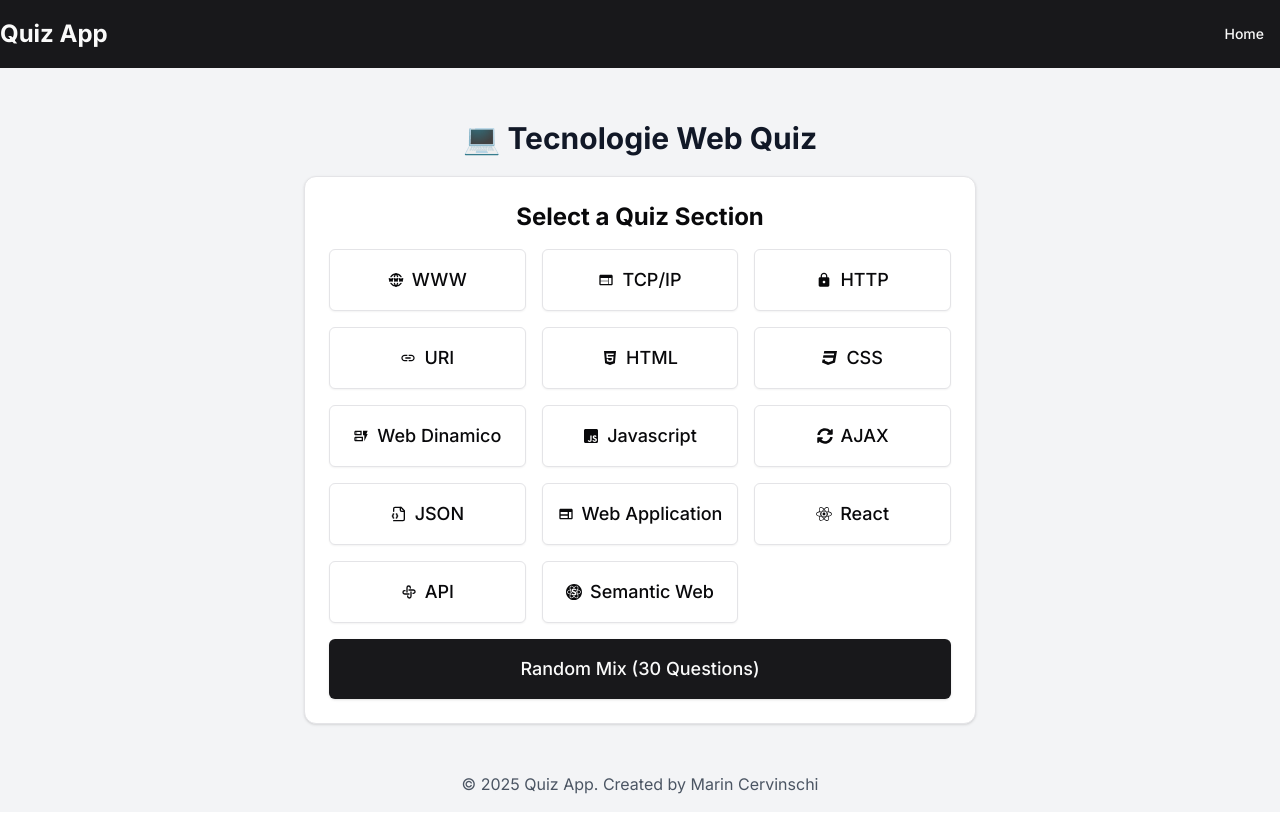
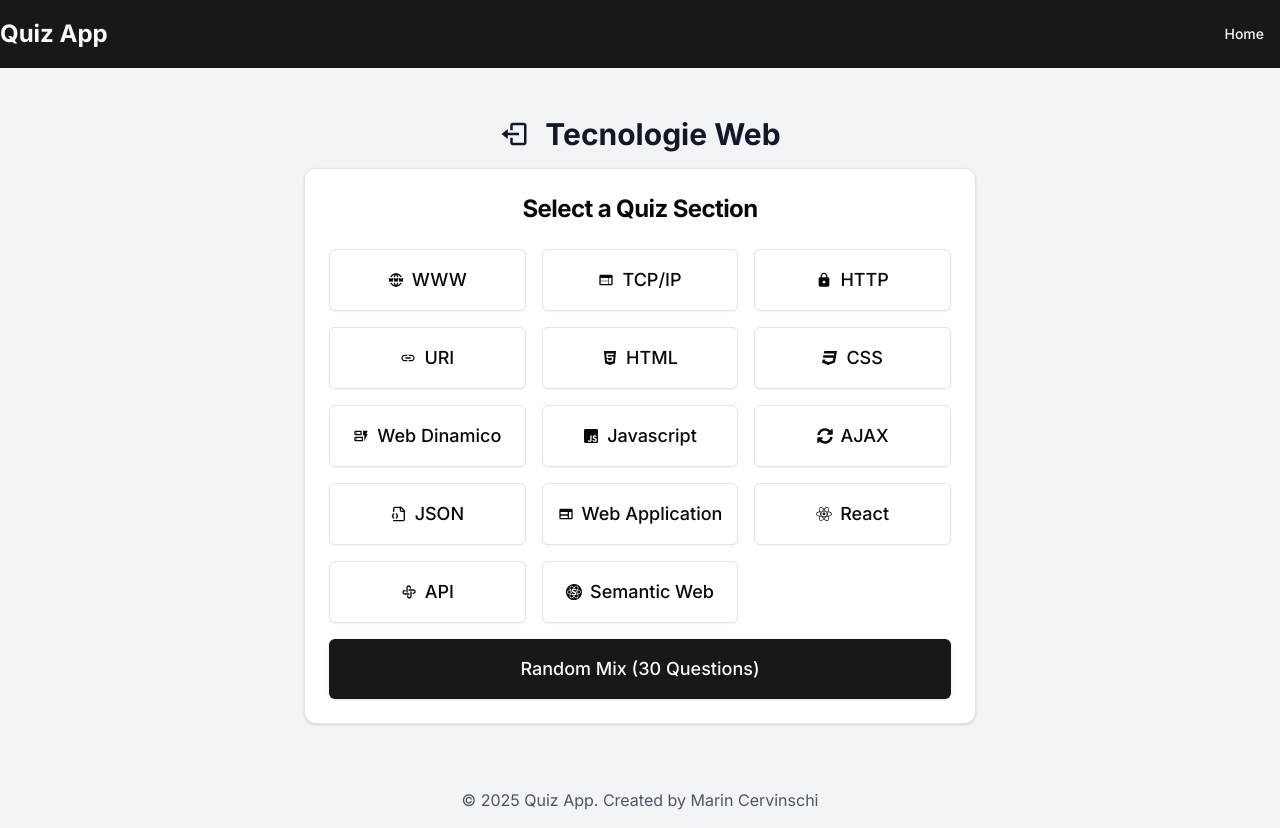
Before and after one commit to MarinCervinschi/WebTechnologyQuiz, a Next.js app: page /web-tecnologies in a window 1280 px wide. Built offline with nearby package versions, Linux system fonts and the light colour scheme; a web font is replaced by a local one.

Commit message:
feat: modularity

```diff
--- /dev/null
+++ b/app/[quizClass]/[section]/page.tsx
@@ -0,0 +1,40 @@
+"use client"
+
+import { Quiz } from "@components/quiz/Quiz"
+import quizData from "@/lib/quiz-data"
+import { getRandomQuestions } from "@/lib/utils"
+import { useParams } from "next/navigation"
+import { notFound } from "next/navigation"
+import DefaultLayout from "@components/Layouts/DefaultLayout"
+import Link from 'next/link'
+import { BiLogOut } from "react-icons/bi";
+
+export default function QuizPage() {
+    const params = useParams()
+    const quizClass = quizData.find((c) => c.id === params.quizClass)
+    const section = quizClass?.sections.find((s) => s.id === params.section)
+
+    if (!quizClass) {
+        return notFound()
+    }
+
+    const quizSection = params.section === "random" ? getRandomQuestions(30, quizClass.sections) : section
+
+    if (!quizSection) {
+        return notFound()
+    }
+
+    return (
+        <DefaultLayout>
+            <div className="flex flex-col items-center justify-center p-4 space-y-4">
+                <div className="flex items-center justify-center space-x-4">
+                    <Link href={`/${params.quizClass}`} className="text-3xl">
+                        <BiLogOut/>
+                    </Link>
+                    <h1 className="text-3xl font-bold text-center">{quizClass.name}</h1>
+                </div>
+                <Quiz section={quizSection} quizClassId={quizClass.id} />
+            </div>
+        </DefaultLayout>
+    )
+}
--- /dev/null
+++ b/app/[quizClass]/page.tsx
@@ -0,0 +1,32 @@
+'use client'
+
+import SectionSelector from "@components/quiz/SectionSelector"
+import DefaultLayout from "../components/Layouts/DefaultLayout"
+import quizData from "@/lib/quiz-data"
+import { notFound } from "next/navigation"
+import { useParams } from "next/navigation"
+import { BiLogOut } from "react-icons/bi";
+import Link from 'next/link'
+
+
+export default function QuizClassPage() {
+    const params = useParams()
+    const quizClass = quizData.find((c) => c.id === params.quizClass)
+    if (!quizClass) {
+        notFound()
+    }
+
+    return (
+        <DefaultLayout>
+            <div className="flex flex-col items-center justify-center p-4 space-y-4">
+                <div className="flex items-center justify-center space-x-4">
+                    <Link href={`/`} className="text-3xl">
+                        <BiLogOut/>
+                    </Link>
+                    <h1 className="text-3xl font-bold text-center">{quizClass.name}</h1>
+                </div>
+                <SectionSelector sections={quizClass.sections} quizClassId={quizClass.id} />
+            </div>
+        </DefaultLayout>
+    )
+}
--- a/app/components/ClassSelector/index.tsx
+++ b/app/components/ClassSelector/index.tsx
@@ -7,7 +7,7 @@ interface ClassSelectorProps {
     classes: QuizClass[]
 }
 
-export function ClassSelector({ classes }: ClassSelectorProps) {
+export default function ClassSelector({ classes }: ClassSelectorProps) {
     return (
         <Card className="w-full max-w-2xl mx-auto">
             <CardHeader>
@@ -17,7 +17,7 @@ export function ClassSelector({ classes }: ClassSelectorProps) {
                 <div className="grid grid-cols-1 gap-4 sm:grid-cols-2 lg:grid-cols-3">
                     {classes.map((quizClass) => (
                         <Button key={quizClass.id} asChild variant="outline" className="h-auto py-4 text-lg">
-              <Link href={`/${quizClass.id}`}>{quizClass.name}</Link>
+                            <Link href={`/${quizClass.id}`}>{quizClass.icon}{quizClass.name}</Link>
                         </Button>
                     ))}
                 </div>
--- a/app/components/Layouts/DefaultLayout.tsx
+++ b/app/components/Layouts/DefaultLayout.tsx
@@ -37,7 +37,7 @@ export default function DefaultLayout({
         {/* <!-- ===== Header End ===== --> */}
 
         {/* <!-- ===== Main Content Start ===== --> */}
-        <main className="flex-grow flex flex-col justify-center items-center">
+        <main className="flex-grow flex flex-col justify-center items-center my-8">
           {children}
           {showScrollArrow && (
             <BsArrowUpCircleFill onClick={scrollToTop} className="fixed animate-bounce bottom-5 cursor-pointer right-5 text-primary hover:text-meta-3 text-[40px] " aria-label="Scroll to top" />
--- a/app/components/quiz/Quiz.tsx
+++ b/app/components/quiz/Quiz.tsx
@@ -1,60 +1,28 @@
 "use client"
 
-import { useState, useCallback } from "react"
+import { useState } from "react"
 import QuizSection from "@/types/QuizSection"
-import { getRandomQuestions } from "@/lib/utils"
 import { Checkbox } from "@components/ui/checkbox"
 import { Button } from "@components/ui/button"
 import { Card, CardContent, CardFooter, CardHeader, CardTitle } from "@components/ui/card"
-import { SectionSelector } from "./SectionSelector"
 import { Timer } from "./Timer"
+import Link from "next/link"
 
 interface QuizProps {
-  sections: QuizSection[]
+  section: QuizSection
+  quizClassId: string
 }
 
-export function Quiz({ sections }: QuizProps) {
-  const [selectedSection, setSelectedSection] = useState<QuizSection | null>(null)
+export function Quiz({ section, quizClassId }: QuizProps) {
   const [currentQuestion, setCurrentQuestion] = useState(0)
-  const [userAnswers, setUserAnswers] = useState<number[][]>([])
+  const [userAnswers, setUserAnswers] = useState<number[][]>(section.questions.map(() => []))
   const [showResults, setShowResults] = useState(false)
   const [scores, setScores] = useState<number[]>([])
-  const [isTimerRunning, setIsTimerRunning] = useState(false)
-  const [startTime, setStartTime] = useState<number | null>(null)
+  const [isTimerRunning, setIsTimerRunning] = useState(true)
+  const [startTime, setStartTime] = useState<number>(Date.now())
   const [totalTime, setTotalTime] = useState<number | null>(null)
 
-  const handleSectionSelect = useCallback(
-    (sectionId: string) => {
-      const section = sections.find((s) => s.id === sectionId)
-      if (section) {
-        setSelectedSection(section)
-        setCurrentQuestion(0)
-        setUserAnswers(section.questions.map(() => []))
-        setShowResults(false)
-        setScores([])
-        setIsTimerRunning(true)
-        setStartTime(Date.now())
-        setTotalTime(null)
-      }
-    },
-    [sections],
-  )
-
-  const handleRandomSelect = useCallback(() => {
-    const randomSection = getRandomQuestions(30, sections)
-    setSelectedSection(randomSection)
-    setCurrentQuestion(0)
-    setUserAnswers(randomSection.questions.map(() => []))
-    setShowResults(false)
-    setScores([])
-    setIsTimerRunning(true)
-    setStartTime(Date.now())
-    setTotalTime(null)
-  }, [])
-
   const handleAnswerChange = (optionIndex: number) => {
-    if (!selectedSection) return
-
     setUserAnswers((prev) => {
       const newAnswers = [...prev]
       const currentAnswers = newAnswers[currentQuestion]
@@ -68,17 +36,13 @@ export function Quiz({ sections }: QuizProps) {
   }
 
   const handleNext = () => {
-    if (!selectedSection) return
-
-    if (currentQuestion < selectedSection.questions.length - 1) {
+    if (currentQuestion < section.questions.length - 1) {
       setCurrentQuestion((prev) => prev + 1)
     } else {
       calculateScores()
       setShowResults(true)
       setIsTimerRunning(false)
-      if (startTime) {
-        setTotalTime(Math.floor((Date.now() - startTime) / 1000))
-      }
+      setTotalTime(Math.floor((Date.now() - startTime) / 1000))
     }
   }
 
@@ -89,9 +53,7 @@ export function Quiz({ sections }: QuizProps) {
   }
 
   const calculateScores = () => {
-    if (!selectedSection) return
-
-    const newScores = selectedSection.questions.map((question, index) => {
+    const newScores = section.questions.map((question, index) => {
       const userAnswer = userAnswers[index]
       const correctAnswers = question.correctAnswers
 
@@ -99,7 +61,7 @@ export function Quiz({ sections }: QuizProps) {
       const incorrectGuesses = userAnswer.filter((answer) => !correctAnswers.includes(answer)).length
 
       const totalCorrectAnswers = correctAnswers.length
-      const score = Math.max(0, (correctGuesses / totalCorrectAnswers) - (incorrectGuesses / totalCorrectAnswers))
+      const score = Math.max(0, correctGuesses / totalCorrectAnswers - incorrectGuesses / totalCorrectAnswers)
 
       return Math.round(score * 100) / 100 // Round to 2 decimal places
     })
@@ -107,46 +69,21 @@ export function Quiz({ sections }: QuizProps) {
     setScores(newScores)
   }
 
-  const resetQuiz = () => {
-    setSelectedSection(null)
-    setCurrentQuestion(0)
-    setUserAnswers([])
-    setShowResults(false)
-    setScores([])
-    setIsTimerRunning(false)
-    setStartTime(null)
-    setTotalTime(null)
-  }
-
-  if (!selectedSection) {
-    return (
-      <Card className="w-full max-w-2xl mx-auto">
-        <CardContent className="pt-6">
-          <SectionSelector
-            sections={sections}
-            onSelectSection={handleSectionSelect}
-            onSelectRandom={handleRandomSelect}
-          />
-        </CardContent>
-      </Card>
-    )
-  }
-
   if (showResults) {
     const totalScore = scores.reduce((sum, score) => sum + score, 0)
     return (
       <Card className="w-full max-w-2xl mx-auto">
         <CardHeader>
-          <CardTitle className='flex text-xl items-center font-bold'>{selectedSection.icon}&nbsp;{selectedSection.name} Quiz Results</CardTitle>
+          <CardTitle className='flex text-xl items-center font-bold'>{section.icon}&nbsp;{section.name} Quiz Results</CardTitle>
         </CardHeader>
         <CardContent>
           <div className="flex justify-between items-center mb-4">
             <p className="text-lg font-semibold">
-              Your total score: {totalScore.toFixed(2)} out of {selectedSection.questions.length}
+              Your total score: {totalScore.toFixed(2)} out of {section.questions.length}
             </p>
             {totalTime !== null && <Timer isRunning={false} totalTime={totalTime} />}
           </div>
-          {selectedSection.questions.map((question, index) => (
+          {section.questions.map((question, index) => (
             <div key={`${question.section}-${question.id}`} className="mb-6">
               <p className="font-medium mb-2">{question.question}</p>
               <p className="text-sm text-gray-600 mb-2">Section: {question.section}</p>
@@ -162,7 +99,7 @@ export function Quiz({ sections }: QuizProps) {
                   <div key={optionIndex} className={`flex items-center space-x-2 mb-1 ${textColorClass}`}>
                     <span className="text-sm">{isSelected ? (isCorrect ? "✓" : "✗") : "○"}</span>
                     <span className="text-sm">{option}</span>
-                    {isCorrect && !isSelected && <span className="text-green-600 text-sm ml-2">(Correct)</span>}
+                    {isCorrect && !isSelected && <span className="text-green-600 font-bold text-sm ml-2">(Correct)</span>}
                   </div>
                 );
               })}
@@ -170,23 +107,28 @@ export function Quiz({ sections }: QuizProps) {
           ))}
         </CardContent>
         <CardFooter>
-          <Button onClick={resetQuiz}>Choose Another Section</Button>
+          <Button asChild>
+            <Link href={`/${quizClassId}`}>Choose Another Section</Link>
+          </Button>
         </CardFooter>
       </Card>
     )
   }
 
-  const question = selectedSection.questions[currentQuestion]
+  const question = section.questions[currentQuestion]
 
   return (
     <Card className="w-full max-w-2xl mx-auto">
-      <CardHeader className="flex flex-col items-center justify-between tablet:flex-row">
-        <CardTitle className='flex text-xl items-center font-bold'>{selectedSection.icon}&nbsp;{selectedSection.name} - Question {currentQuestion + 1} of {selectedSection.questions.length}</CardTitle>
+      <CardHeader className="flex flex-col items-center justify-between sm:flex-row space-x-9">
+        <CardTitle className='flex text-xl items-center font-bold '>
+          {section.icon} &nbsp;
+          {section.name} - Question {currentQuestion + 1} of {section.questions.length}
+        </CardTitle>
         <Timer isRunning={isTimerRunning} />
       </CardHeader>
       <CardContent>
         <p className="text-lg font-medium mb-4">{question.question}</p>
-        {selectedSection.id === "random" && <p className="text-sm text-gray-600 mb-4">Section: {question.section}</p>}
+        {section.id === "random" && <p className="text-sm text-gray-600 mb-4">Section: {question.section}</p>}
         {question.options.map((option, index) => (
           <div key={index} className="flex items-center space-x-2 mb-2">
             <Checkbox
@@ -207,9 +149,7 @@ export function Quiz({ sections }: QuizProps) {
         <Button onClick={handlePrevious} disabled={currentQuestion === 0} variant="outline">
           Previous
         </Button>
-        <Button onClick={handleNext}>
-          {currentQuestion < selectedSection.questions.length - 1 ? "Next" : "Finish"}
-        </Button>
+        <Button onClick={handleNext}>{currentQuestion < section.questions.length - 1 ? "Next" : "Finish"}</Button>
       </CardFooter>
     </Card>
   )
--- a/app/components/quiz/SectionSelector.tsx
+++ b/app/components/quiz/SectionSelector.tsx
@@ -1,29 +1,27 @@
 import { Button } from "@components/ui/button"
 import SectionSelectorProps from "@/types/SectionSelectorProps"
+import { Card, CardContent, CardHeader, CardTitle } from "@components/ui/card"
+import Link from "next/link"
 
-export function SectionSelector({ sections, onSelectSection, onSelectRandom }: SectionSelectorProps) {
+export default function SectionSelector({ sections, quizClassId }: SectionSelectorProps) {
+
   return (
-    <div className="space-y-4">
-      <h2 className="text-2xl font-bold text-center">Select a Quiz Section</h2>
-      <div className="grid grid-cols-1 gap-4 sm:grid-cols-2 lg:grid-cols-3">
-        {sections.map((section) => (
-          <Button
-            key={section.id}
-            onClick={() => onSelectSection(section.id)}
-            variant="outline"
-            className="h-auto py-4 text-lg"
-          >
-            {section.icon}{section.name}
+    <Card className="w-full max-w-2xl mx-auto">
+      <CardHeader>
+        <CardTitle className="text-2xl font-bold text-center">Select a Quiz Section</CardTitle>
+      </CardHeader>
+      <CardContent className="space-y-4">
+        <div className="grid grid-cols-1 gap-4 sm:grid-cols-2 lg:grid-cols-3">
+          {sections.map((section) => (
+            <Button key={section.id} asChild variant="outline" className="h-auto py-4 text-lg">
+              <Link href={`/${quizClassId}/${section.id}`}>{section.icon}{section.name}</Link>
+            </Button>
+          ))}
+          <Button asChild variant="default" className="h-auto py-4 text-lg col-span-full">
+            <Link href={`/${quizClassId}/random`}>Random Mix (30 Questions)</Link>
           </Button>
-        ))}
-        <Button
-          onClick={onSelectRandom}
-          variant="default"
-          className="h-auto py-4 text-lg col-span-full"
-        >
-          Random Mix (30 Questions)
-        </Button>
-      </div>
-    </div>
+        </div>
+      </CardContent>
+    </Card>
   )
 }
--- a/app/page.tsx
+++ b/app/page.tsx
@@ -1,13 +1,15 @@
+'use client'
+
 import DefaultLayout from "./components/Layouts/DefaultLayout"
-import Link from 'next/link'
+import ClassSelector from "@components/ClassSelector"
+import quizData from "@/lib/quiz-data"
 
 export default function Home() {
   return (
     <DefaultLayout>
-      <div className="flex flex-col justify-center p-4 space-y-4">
-        <h1 className="text-3xl font-bold text-center">Welcome to the Quiz App</h1>
-        <p className="text-center">Select a quiz section to start</p>
-        <Link href="/web-tecnologies" className="text-2xl font-bold text-center">Web Technologies</Link>
+      <div className="flex flex-col items-center justify-center p-4 space-y-4">
+        <h1 className="text-2xl sm:text-3xl lg:text-4xl font-bold text-center mb-9">Welcome to the Quiz App</h1>
+        <ClassSelector classes={quizData} />
       </div>
     </DefaultLayout>
   )
--- a/app/web-tecnologies/page.tsx
+++ /dev/null
@@ -1,14 +0,0 @@
-import { Quiz } from '@components/quiz/Quiz'
-import DefaultLayout from '../components/Layouts/DefaultLayout'
-import webTecnologies from '@/lib/web-tecnologies'
-
-export default function WebTecnologies() {
-    return (
-        <DefaultLayout>
-            <div className="container mx-auto my-8">
-                <h1 className="text-2xl lg:text-3xl font-bold my-5 text-center">💻 Tecnologie Web Quiz</h1>
-                <Quiz sections={webTecnologies} />
-            </div>
-        </DefaultLayout>
-    )
-}
--- a/lib/quiz-data.ts
+++ b/lib/quiz-data.tsx
@@ -1,11 +1,15 @@
+'use client'
+
 import QuizClass from "@/types/QuizClass"
 import webTecnologies from "./web-tecnologies"
+import { TbWorldCode } from "react-icons/tb";
 
 const quizData: QuizClass[] = [
     {
         id: "web-tecnologies",
         name: "Tecnologie Web",
-        sections: webTecnologies
+        sections: webTecnologies,
+        icon: <TbWorldCode />
     }
 ]
 
--- a/types/QuizClass.ts
+++ b/types/QuizClass.ts
@@ -4,4 +4,5 @@ export default interface QuizClass {
     id: string
     name: string
     sections: QuizSection[]
+    icon?: React.ReactNode
 }
```
Also changed, not shown: types/SectionSelectorProps.ts (+3 -4 lines). Lines whose indentation alone changed are shown as unchanged.
